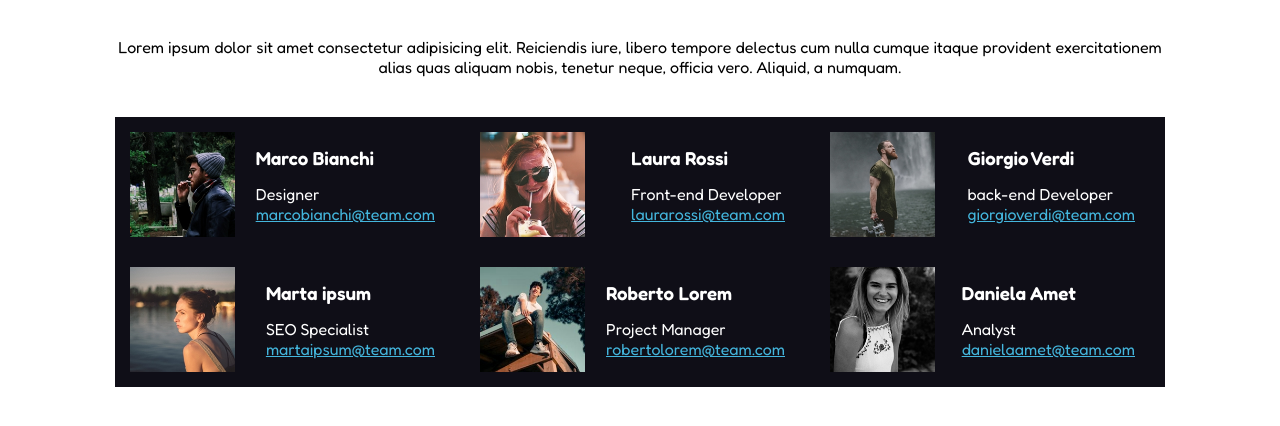
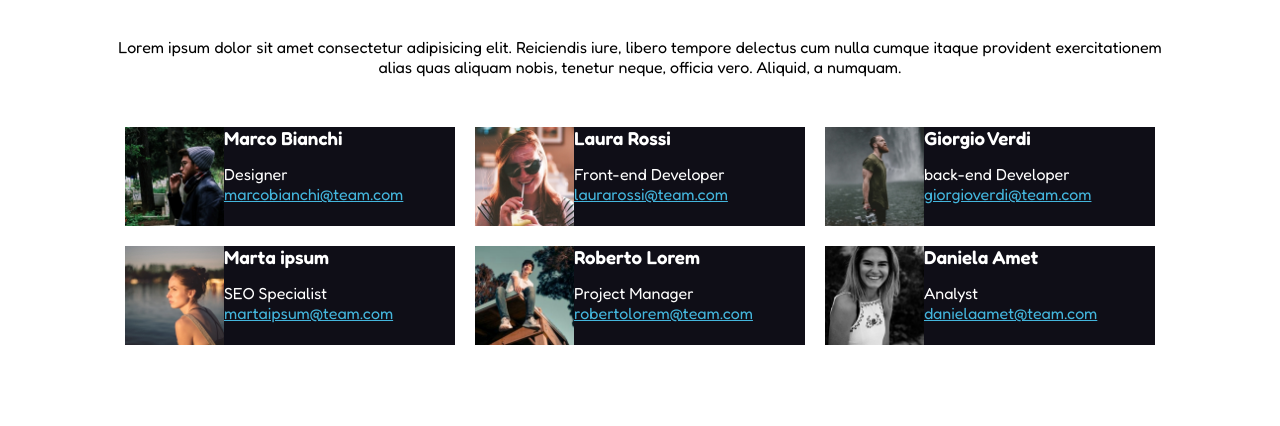
Before and after one commit to SimoneCappadona/html-css-float-cards, a plain HTML site: page index.html in a window 1280 px wide. Shown: the part 72-498 px from the top of the page. Drawn offline with Linux system fonts and the light colour scheme.

Commit message:
add calc and margin

```diff
--- a/css/style.css
+++ b/css/style.css
@@ -55,16 +55,15 @@ h1 {
 
 .clearfix {
   clear: both;
-  width: 100%;
-  height: 150px;
+  height: 110px;
 }
 
 .col-1-3 {
   float: left;
-  width: calc(100% / 3);
+  width: calc(100% / 3 - 20px);
+  margin: 10px;
   height: 90%;
   background-color: #0f0e17;
-  padding: 15px;
 }
 .male1,
 .female1,
@@ -72,6 +71,7 @@ h1 {
 .female2,
 .male3,
 .female3 {
+  float: left;
   height: 100%;
 }
 h3 {
@@ -79,9 +79,7 @@ h3 {
   padding-bottom: 15px;
 }
 .description {
-  padding: 15px;
   color: white;
   display: block;
-  float: right;
   font-family: "Fredoka", sans-serif;
 }
```
Also changed, not shown: index.html (+0 -4 lines).
